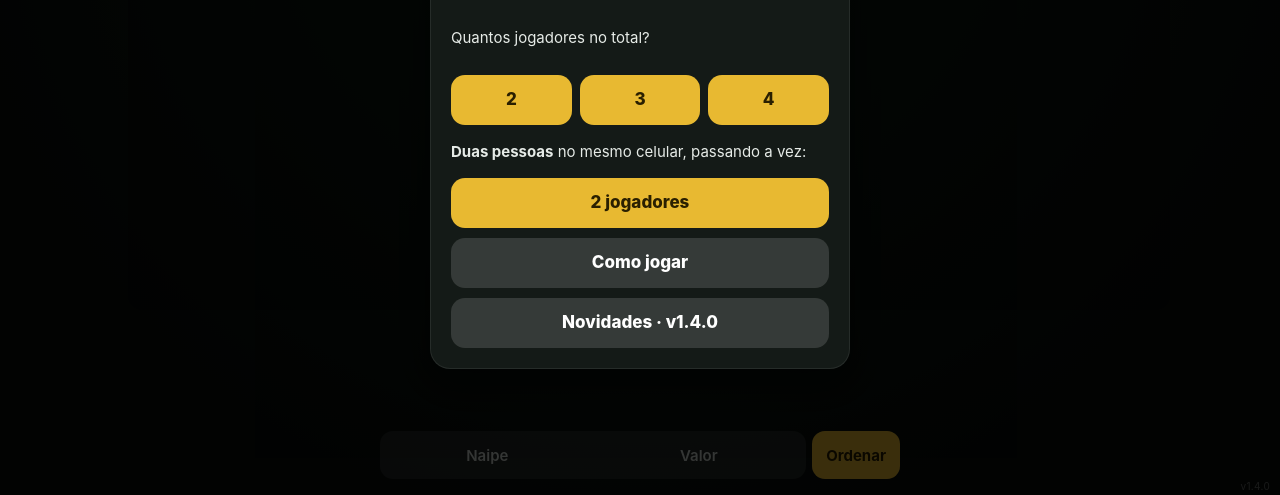
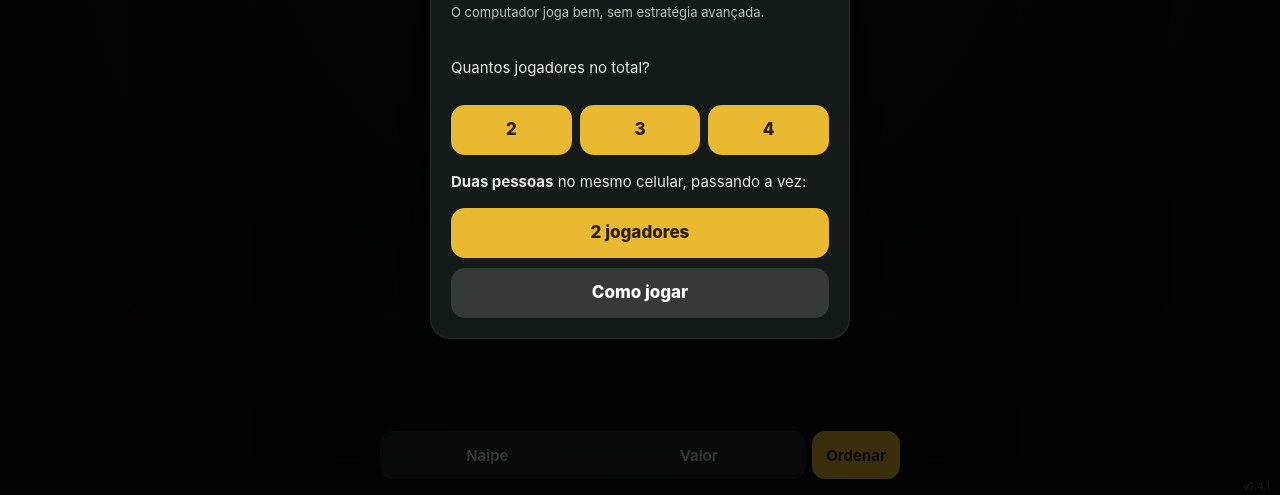
Before and after one commit to priscillasantana/pontinho, a plain HTML site: page index.html in a window 1280 px wide. Shown: the part 305-800 px from the top of the page. Drawn offline with Linux system fonts and the light colour scheme.

Commit message:
Remove Novidades screen; keep history in CHANGELOG.md only (v1.4.1)
Co-Authored-By: Claude Opus 5.5 <noreply@anthropic.com>

```diff
--- a/index.html
+++ b/index.html
@@ -20,9 +20,7 @@
 *{box-sizing:border-box;min-width:0;-webkit-tap-highlight-color:transparent}
 html,body{margin:0;height:100%;background:radial-gradient(ellipse at 50% 20%,#15301f,var(--deep) 75%);color:#e6ebe7;font:15px/1.4 -apple-system,system-ui,"Segoe UI",sans-serif;overscroll-behavior:none;user-select:none;-webkit-user-select:none;overflow:hidden}
 #app{display:flex;flex-direction:column;height:100%;max-width:560px;margin:0 auto;padding:calc(env(safe-area-inset-top) + 4px) 10px calc(env(safe-area-inset-bottom) + 16px)}
-#ver{position:fixed;right:calc(env(safe-area-inset-right) + 6px);bottom:calc(env(safe-area-inset-bottom) + 1px);z-index:5;border:0;background:none;padding:2px 4px;font-size:10px;line-height:1.2;color:#e6ebe7;opacity:.4;letter-spacing:.3px}
-#ver:hover{opacity:.8}
-.chg h3{margin:14px 0 2px;font-size:16px}.chg h3 small{font-weight:400;opacity:.65;margin-left:6px;font-size:13px}.chg ul{margin:4px 0}
+#ver{position:fixed;right:calc(env(safe-area-inset-right) + 6px);bottom:calc(env(safe-area-inset-bottom) + 1px);z-index:5;pointer-events:none;user-select:none;padding:2px 4px;font-size:10px;line-height:1.2;color:#e6ebe7;opacity:.4;letter-spacing:.3px}
 header{display:flex;align-items:center;justify-content:space-between;padding:6px 0}
 h1{font-size:22px;margin:0;font-weight:800;letter-spacing:.3px}
 h1 span{color:var(--gold)}
@@ -178,19 +176,11 @@ button{font:inherit;cursor:pointer}
 </div>
 <div id="ov"></div>
 <div id="toast"></div>
-<button id="ver" aria-label="Versão do jogo e novidades"></button>
+<div id="ver" aria-hidden="true"></div>
 <script>
 {
-/* ---------- version: bump VERSION and add an entry to CHANGES (and CHANGELOG.md) with every update ---------- */
-const VERSION='1.4.0';
-const CHANGES=[
-  {v:'1.4.0',d:'17/11/2026',items:['Número da versão no canto da tela.','Tela de Novidades com o histórico de atualizações.']},
-  {v:'1.3.1',d:'17/11/2026',items:['Dá para escolher o nível ao começar um Novo jogo pelo menu.']},
-  {v:'1.3.0',d:'17/11/2026',items:['Níveis contra o computador: Iniciante, Intermediário e Avançado.','Iniciante: botão Dica e um computador que erra de vez em quando.','Avançado: o computador lembra das cartas que já saíram, evita te dar cartas úteis e pode guardar os jogos para baixar tudo de uma vez.']},
-  {v:'1.2.0',d:'17/11/2026',items:['No jogo de duas pessoas, cada um digita o seu nome.']},
-  {v:'1.1.0',d:'16/11/2026',items:['O jogo se adapta a notebook, tablet e celular deitado.']},
-  {v:'1.0.0',d:'16/11/2026',items:['Primeira versão publicada: contra o computador (2 a 4 jogadores) ou duas pessoas no mesmo celular.']},
-];
+/* ---------- version: bump with every update, add an entry to CHANGELOG.md and tag the commit ---------- */
+const VERSION='1.4.1';
 const RANKS=['★','A','2','3','4','5','6','7','8','9','10','J','Q','K','A'];
 const SUITS=['♠','♥','♣','♦'];
 const NAMES=['Você','Ana','Beto','Caio'];const PNAMES=['Jogador 1','Jogador 2'];
@@ -643,7 +633,7 @@ function showMenu(first){
     <div class="row3"><button class="big-btn" data-act="new" data-n="1">2</button><button class="big-btn" data-act="new" data-n="2">3</button><button class="big-btn" data-act="new" data-n="3">4</button></div>
     <p style="margin-top:16px"><b>Duas pessoas</b> no mesmo celular, passando a vez:</p>
     <button class="big-btn" data-act="pass">2 jogadores</button>
-    <button class="big-btn sec" data-act="rules">Como jogar</button><button class="big-btn sec" data-act="news">Novidades · v${VERSION}</button>${first?'':'<button class="big-btn sec" data-act="close">Voltar ao jogo</button>'}</div></div>`;
+    <button class="big-btn sec" data-act="rules">Como jogar</button>${first?'':'<button class="big-btn sec" data-act="close">Voltar ao jogo</button>'}</div></div>`;
 }
 const NKEY='pontinho-names';
 const cleanName=v=>v.replace(/[<>&"'`]/g,'').replace(/\s+/g,' ').trim().slice(0,14);
@@ -659,12 +649,6 @@ function showNames(){
   const ins=f.querySelectorAll('input');
   ins.forEach((x,i)=>x.addEventListener('keydown',e=>{if(e.key==='Enter'&&i<ins.length-1){e.preventDefault();ins[i+1].focus();}}));
   if(matchMedia('(pointer:fine)').matches)ins[0].focus();
-}
-function showNews(){
-  const ov=$('ov');ov.dataset.menu='1';
-  ov.innerHTML=`<div class="ov"><div class="panel chg"><h2>Novidades</h2><p style="margin:0;opacity:.8">Você está na versão ${VERSION}.</p>
-  ${CHANGES.map(c=>`<h3>v${c.v}<small>${c.d}</small></h3><ul>${c.items.map(i=>`<li>${i}</li>`).join('')}</ul>`).join('')}
-  <button class="big-btn" data-act="${S?'close':'back'}">${S?'Voltar ao jogo':'Voltar'}</button></div></div>`;
 }
 function showRules(){
   const ov=$('ov');ov.dataset.menu='1';
@@ -701,7 +685,6 @@ document.addEventListener('click',e=>{
     else if(act==='back2')showMenu(false);
     else if(act==='restartok'){const n=S.players.length-1,pass=S.mode==='pass';delete ov.dataset.menu;ov.innerHTML='';busy=false;anim=false;newGame(n,pass,pass?S.players.map(p=>p.name):null,pass?null:lvlPick);}
     else if(act==='rules')showRules();
-    else if(act==='news')showNews();
     else if(act==='close'){delete ov.dataset.menu;ov.innerHTML='';render();}
     else if(act==='back')showMenu(!S);
     else if(act==='next'){startRound();}
@@ -727,7 +710,7 @@ $('hintBtn').onclick=e=>{e.stopPropagation();hint();};
 $('sortBtn').onclick=()=>{if(!S||S.handoff||(drag&&drag.on))return;me().hand=sortBy(me().hand,sortMode);save();render();};
 $('seg').onclick=e=>{const b=e.target.closest('[data-sort]');if(!b)return;sortMode=b.dataset.sort;save();render();};
 $('menuBtn').onclick=()=>showMenu(false);
-$('ver').textContent='v'+VERSION;$('ver').onclick=e=>{e.stopPropagation();showNews();};
+$('ver').textContent='v'+VERSION;
 const standalone=navigator.standalone||(window.matchMedia&&matchMedia('(display-mode: standalone)').matches);
 if(standalone)$('fsBtn').hidden=true;
 function fsHelp(){const ov=$('ov');ov.dataset.menu='1';
```
Also changed, not shown: 2 other files.
